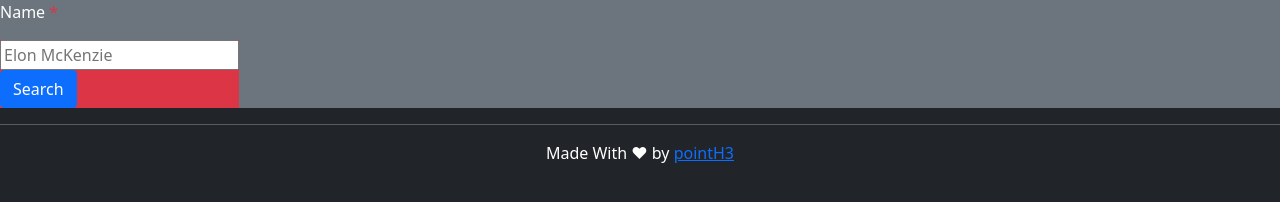
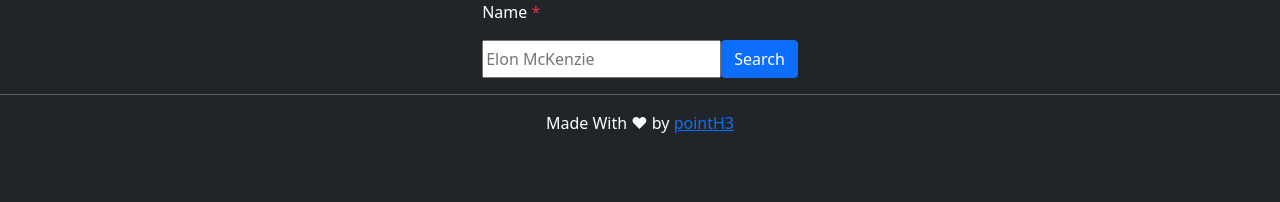
Before and after one commit to brianim97/nodeJsApi, a website: page public/index.html in a window 1280 px wide. Drawn offline with nearby package versions, Linux system fonts and the light colour scheme.

Commit message:
Cambios esteticos

```diff
--- a/public/index.html
+++ b/public/index.html
@@ -18,13 +18,17 @@
 
 <body class="bg-dark" style="color: white;">
 
-    <div class="bg-secondary">
-        <p>Name <span class="text-danger">*</span></p>
-        <div class="d-inline-block bg-danger">
-            <input type="text" id="nameInput">
-            <br>
-            <button class="btn btn-primary" id="btnInput">Search</button>
+    <div class="d-flex justify-content-center">
+        <div>
+            <p>Name <span class="text-danger">*</span></p>
+
+            <div class="d-flex">
+                <input type="text" id="nameInput">
+                <button class="btn btn-primary" id="btnInput">Search</button>
+            </div>
+
         </div>
+
     </div>
 
     <footer class="text-center">
```
